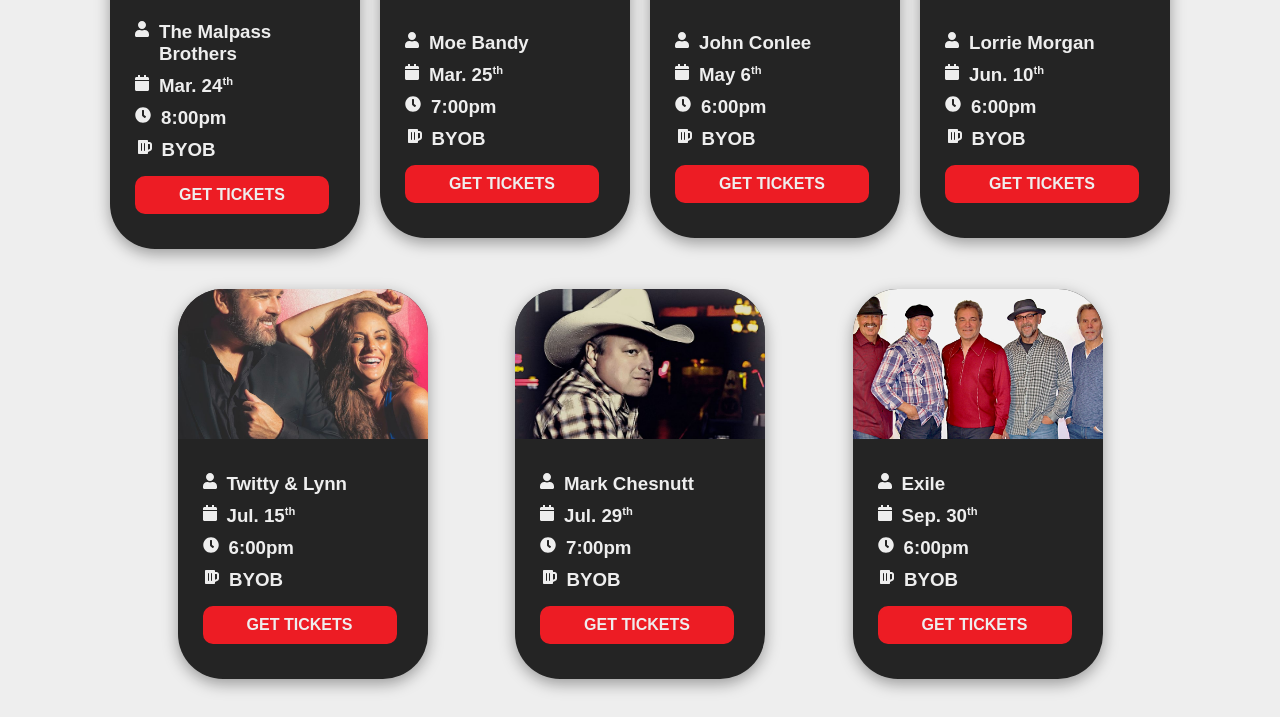
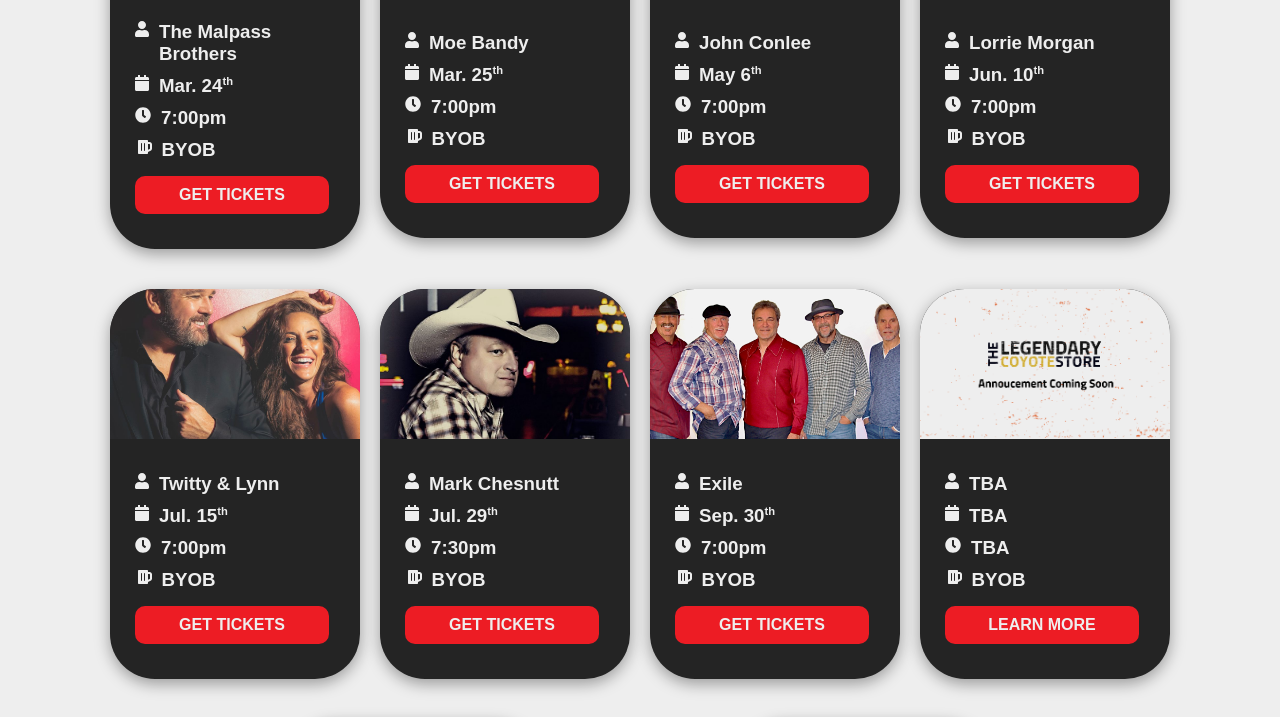
Before and after one commit to BMasonJ13/coyote-store-website, a React (Create React App) app: page /Concerts in a window 1280 px wide. Shown: the part 591-1308 px from the top of the page. Built offline with nearby package versions, Linux system fonts and the light colour scheme; a web font is replaced by a local one.

Commit message:
Added TBA

```diff
--- a/src/components/concert-card/concert-card.js
+++ b/src/components/concert-card/concert-card.js
@@ -32,7 +32,7 @@
                         <h3>BYOB</h3>
                     </div>
                 </div>
-                <a className="concert-ticket-button" href={path} target="_blank" rel="noopener noreferrer">{"GET TICKETS"}</a>
+                <a className="concert-ticket-button" href={path} target="_blank" rel="noopener noreferrer">{facebookLink ? "LEARN MORE" : "GET TICKETS"}</a>
             </div>
         </div>
 
--- a/src/components/concert-card/concert-data.js
+++ b/src/components/concert-card/concert-data.js
@@ -6,6 +6,7 @@
 import mc from '../../res/2023/cards/mChesnutt.jpg'
 import tl from '../../res/2023/cards/tAndL.jpg'
 import exile from '../../res/2023/cards/exile.jpeg'
+import tba from '../../res/TBA.png'
 
 const ConcertData =
 [
@@ -13,7 +14,7 @@
         image: malb,
         artistName: "The Malpass Brothers",
         date: "Mar. 24th",
-        time: "8:00pm",
+        time: "7:00pm",
         path: "https://www.outhousetickets.com/Event/20613-The_Malpass_Brothers",
         facebookLink: false
     },
@@ -29,7 +30,7 @@
         image: jc,
         artistName: "John Conlee",
         date: "May 6th",
-        time: "6:00pm",
+        time: "7:00pm",
         path: "https://www.outhousetickets.com/Event/20221-John_Conlee/",
         facebookLink: false
     },
@@ -37,7 +38,7 @@
         image: lm,
         artistName: "Lorrie Morgan",
         date: "Jun. 10th",
-        time: "6:00pm",
+        time: "7:00pm",
         path: "https://www.outhousetickets.com/Event/20222-Lorrie_Morgan/",
         facebookLink: false
     },
@@ -45,7 +46,7 @@
         image: tl,
         artistName: "Twitty & Lynn",
         date: "Jul. 15th",
-        time: "6:00pm",
+        time: "7:00pm",
         path: "https://www.outhousetickets.com/Event/20359-Twitty__Lynn_A_Salute_to_Conway_and_Loretta_/",
         facebookLink: false
     },
@@ -53,7 +54,7 @@
         image: mc,
         artistName: "Mark Chesnutt",
         date: "Jul. 29th",
-        time: "7:00pm",
+        time: "7:30pm",
         path: "https://www.outhousetickets.com/Event/20612-MARK_CHESNUTT_/",
         facebookLink: false
     },
@@ -61,10 +62,34 @@
         image: exile,
         artistName: "Exile",
         date: "Sep. 30th",
-        time: "6:00pm",
+        time: "7:00pm",
         path: "https://www.outhousetickets.com/Event/20614-Exile_with_Ronnie_McDowell_/",
         facebookLink: false
     },
+    {
+        image: tba,
+        artistName: "TBA",
+        date: "TBA  ",
+        time: "TBA",
+        path: "https://www.facebook.com/CoyoteCountryStore",
+        facebookLink: true
+    },
+    {
+        image: tba,
+        artistName: "TBA",
+        date: "TBA  ",
+        time: "TBA",
+        path: "https://www.facebook.com/CoyoteCountryStore",
+        facebookLink: true
+    },
+    {
+        image: tba,
+        artistName: "TBA",
+        date: "TBA  ",
+        time: "TBA",
+        path: "https://www.facebook.com/CoyoteCountryStore",
+        facebookLink: true
+    }
 ]
 
 export default ConcertData;
```
Also changed, not shown: src/res/TBA.png (added).
